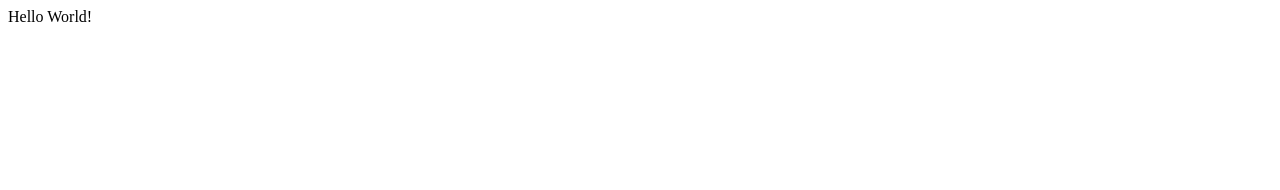
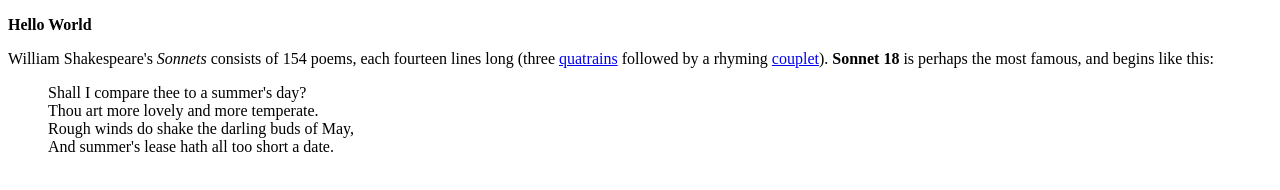
Before and after one commit to hectoralez/sample_website, a plain HTML site: page index.html in a window 1280 px wide. Drawn offline with Linux system fonts and the light colour scheme.

Commit message:
Convert index page to fully valid HTML

```diff
--- a/index.html
+++ b/index.html
@@ -1 +1,28 @@
-<p>Hello World!</p>
+<!DOCTYPE html>
+<html>
+  <head>
+    <title>Hector's Sample Website</title>
+    <meta charset="utf-8">
+  </head>
+  <body>
+    <p>
+      <strong>Hello World</strong>
+    </p>
+    <p>
+      William Shakespeare's <em>Sonnets</em> consists of 154 poems, each fourteen
+      lines long (three
+      <a href="https://en.wikipedia.org/wiki/Quatrain">quatrains</a>
+      followed by a rhyming
+      <a href="https://en.wikipedia.org/wiki/Couplet">couplet</a>).
+      <strong>Sonnet 18</strong> is perhaps the most famous, and begins like this:
+    </p>
+    <blockquote>
+      <p>
+        Shall I compare thee to a summer's day?<br>
+        Thou art more lovely and more temperate.<br>
+        Rough winds do shake the darling buds of May,<br>
+        And summer's lease hath all too short a date.
+      </p>
+    </blockquote>
+  </body>
+</html>
```
